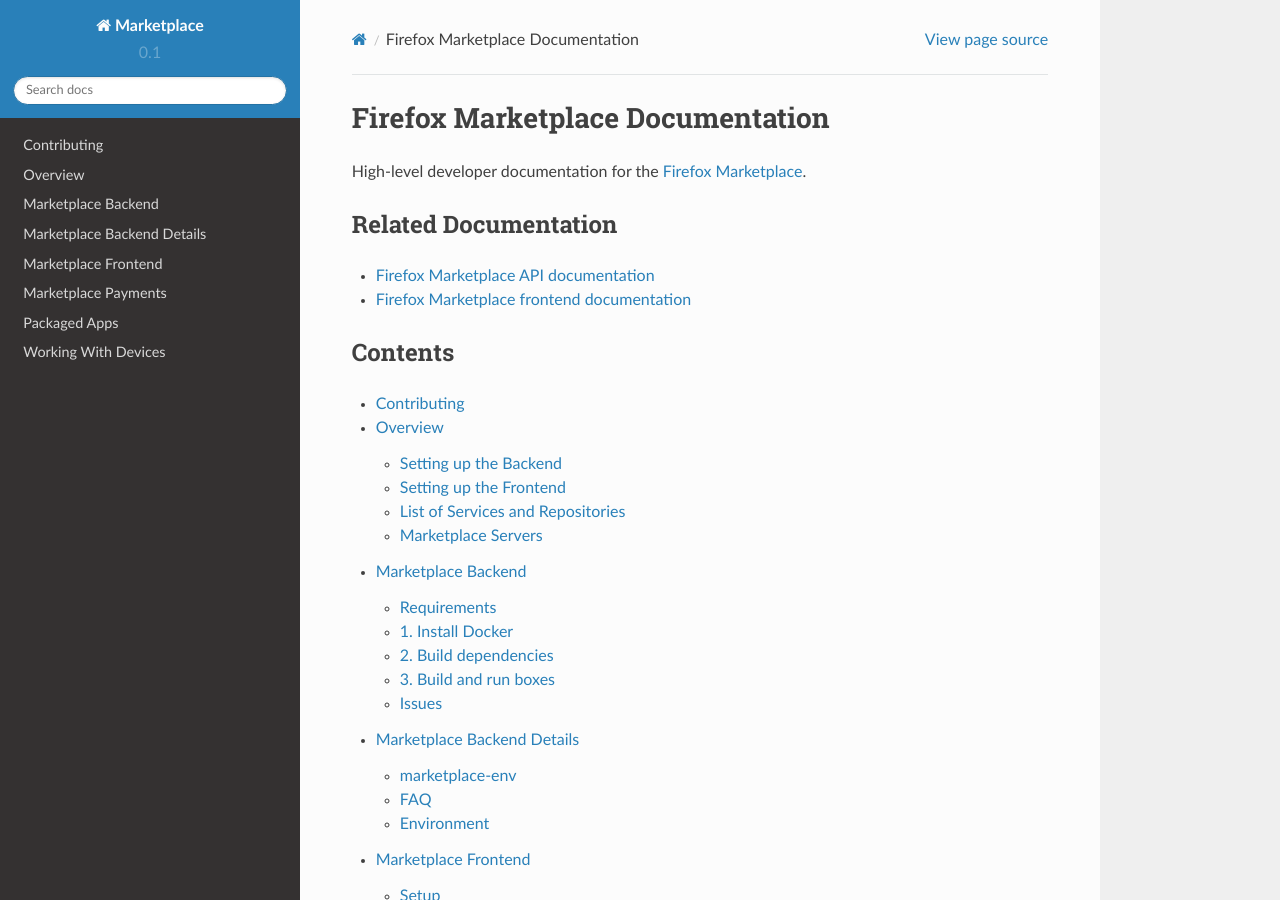
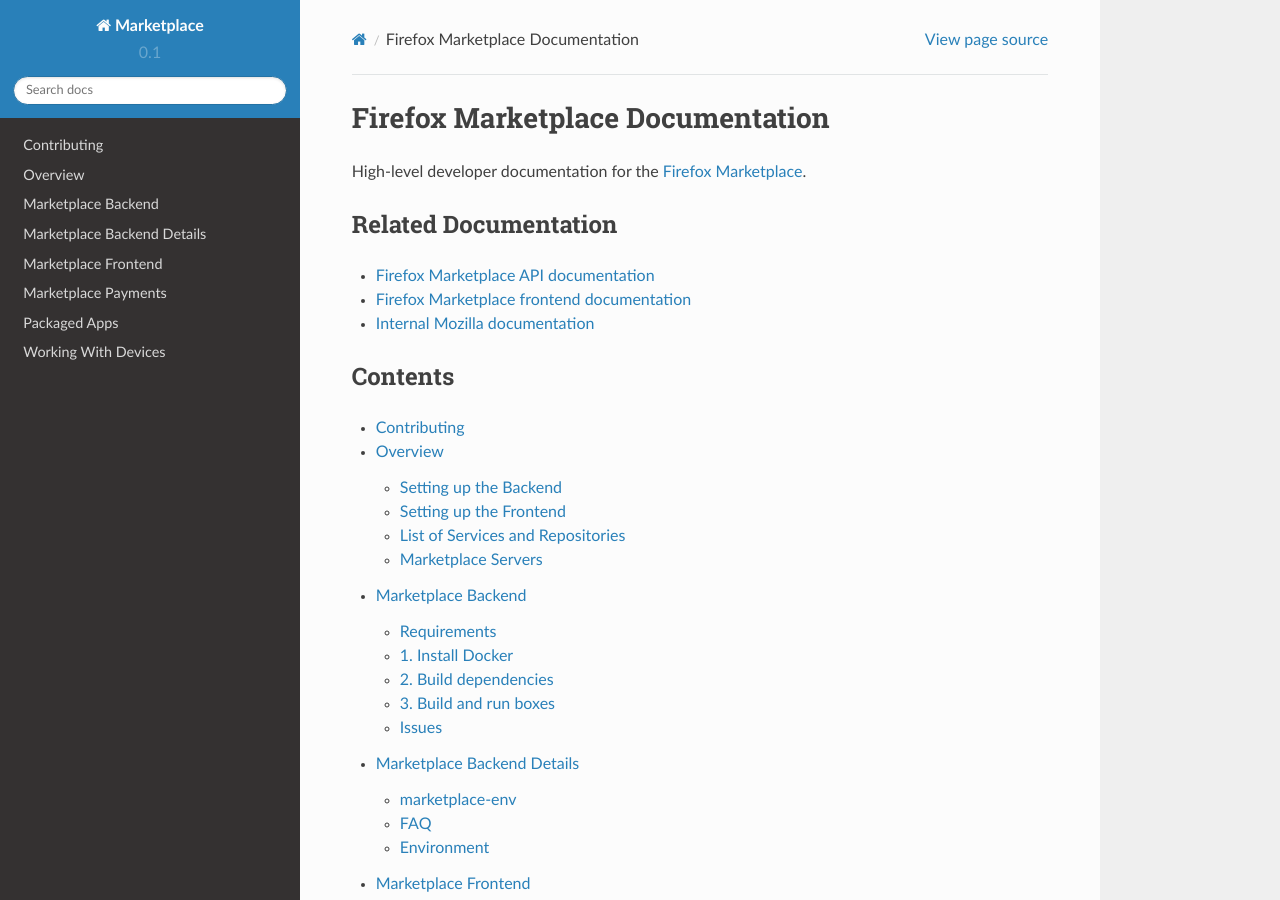
Before and after one commit to mozilla/marketplace-docs, a Sphinx documentation site: the page built from docs/index.rst, in a window 1280 px wide and 900 px high. Built offline with Sphinx 7.4.7 and the Read the Docs theme 2.0.0, drawn with Linux system fonts in a browser that asks for light colours.

Commit message:
add link to internal wiki

```diff
--- a/docs/index.rst
+++ b/docs/index.rst
@@ -10,6 +10,7 @@
 
 * `Firefox Marketplace API documentation <https://firefox-marketplace-api.readthedocs.org>`_
 * `Firefox Marketplace frontend documentation <https://marketplace-frontend.readthedocs.org>`_
+* `Internal Mozilla documentation <https://mana.mozilla.org/wiki/pages/viewpage.action?pageId=23954315>`_
 
 
 Contents
```
